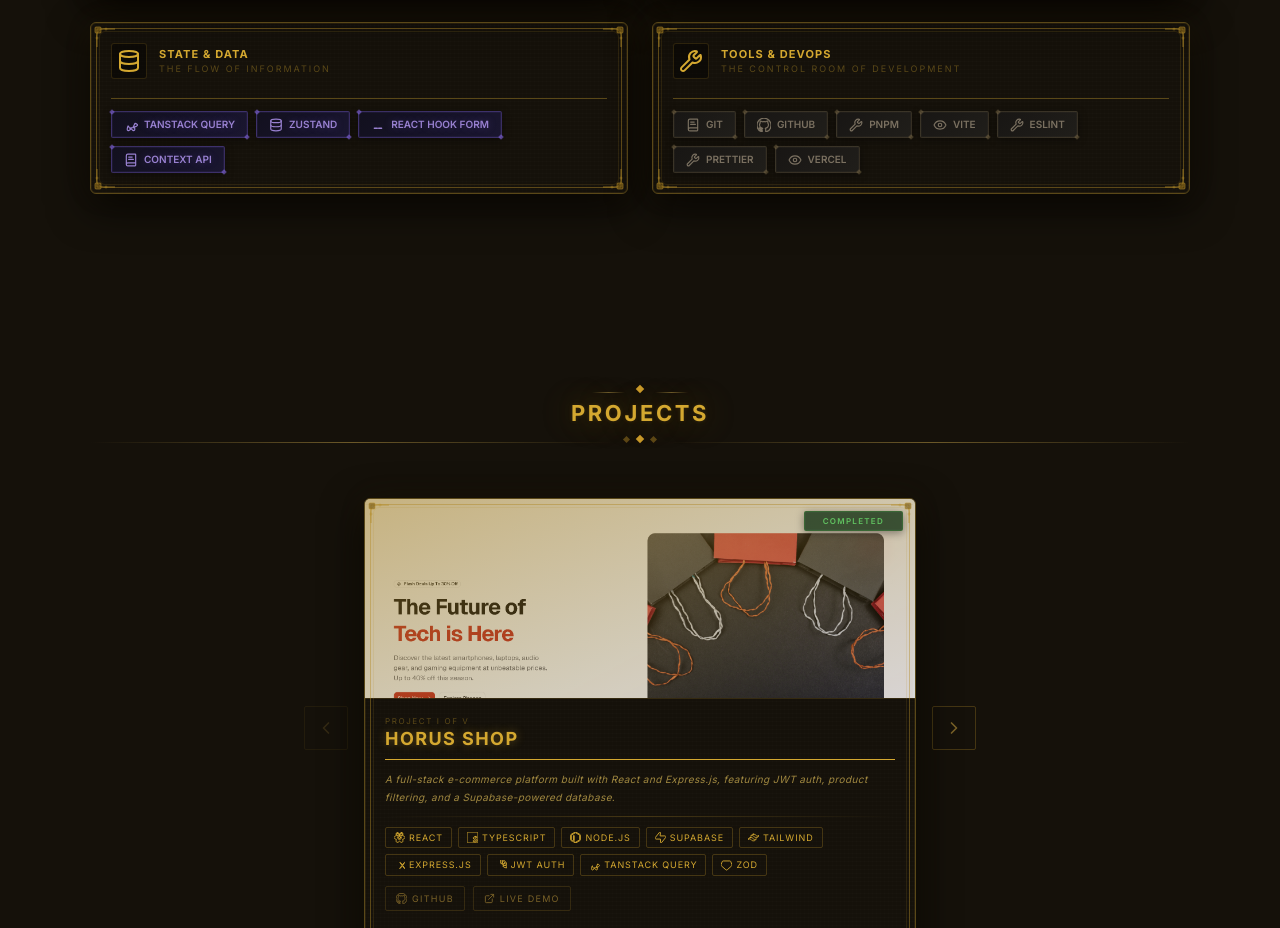
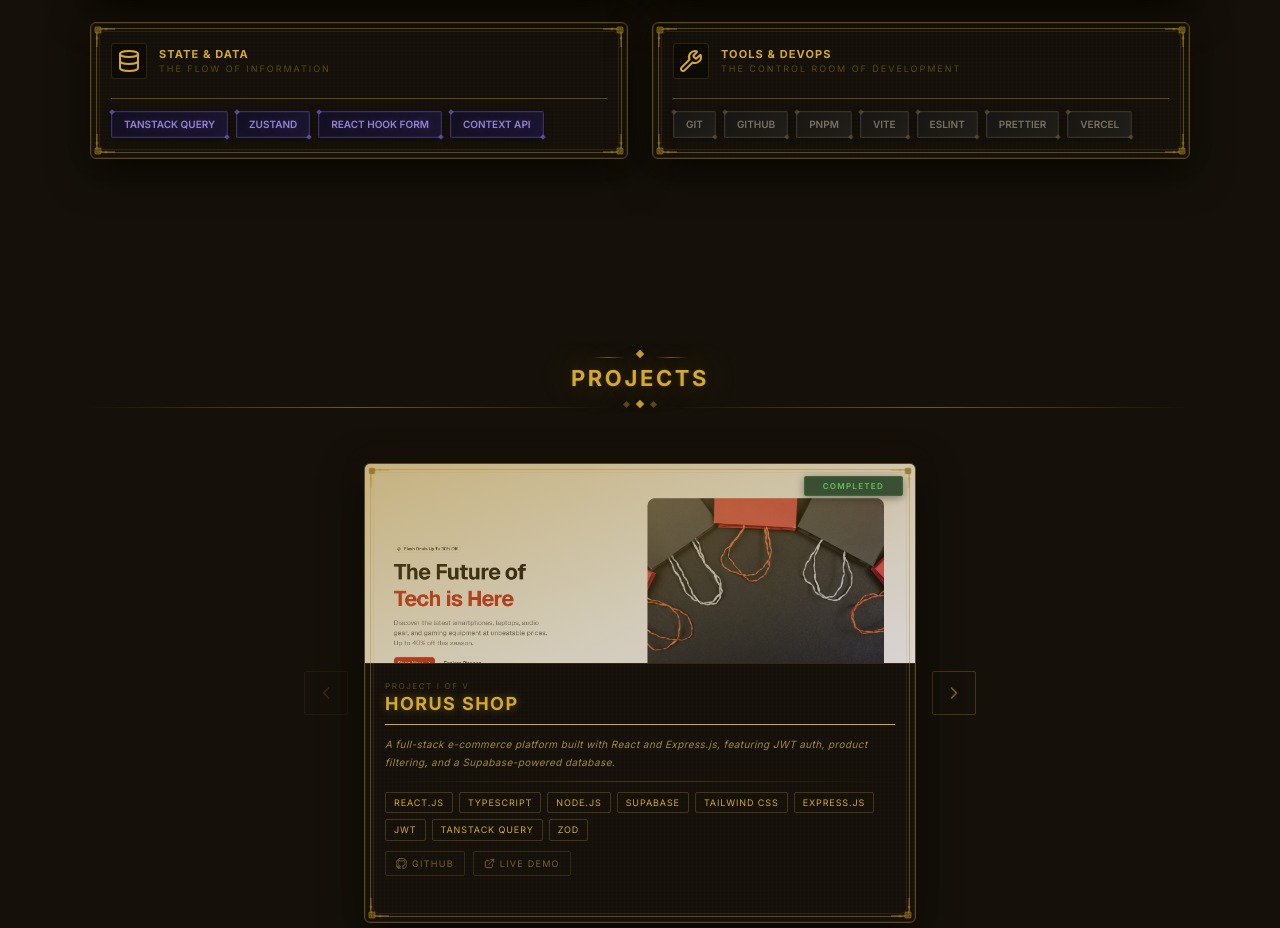
Before and after one commit to 0x-70da/portfolio, a Next.js app: page / in a window 1280 px wide. Shown: the part 1904-2832 px from the top of the page. Built offline with nearby package versions, Linux system fonts and the light colour scheme.

Commit message:
feat: update GlowBadge component and data structure for color-based icons and improved type definitions

```diff
--- a/components/wow-components/GlowBadge.tsx
+++ b/components/wow-components/GlowBadge.tsx
@@ -7,7 +7,7 @@ interface GlowBadgeProps {
   children?: React.ReactNode;
   label?: string;
   variant?: string;
-  icon?: string;
+  icon?: string | React.ReactNode;
   iconsSize?: IconSize;
   corners?: boolean;
   className?: string;
@@ -51,6 +51,24 @@ const variantStyles: Record<string, string> = {
   crimson:
     // Crimson / danger-ish
     "text-[rgb(192,80,80)] text-shadow-[0_0_8px_rgba(200,80,80,0.3)] bg-[linear-gradient(135deg,#1e0c0c_0%,#2a1010_100%)] border border-[rgba(180,60,60,0.35)] shadow-[inset_0_0_0_1px_rgba(180,60,60,0.08),0_2px_8px_rgba(0,0,0,0.4)] before:bg-[rgba(180,60,60,0.6)] after:bg-[rgba(180,60,60,0.6)] hover:border-[rgba(180,60,60,0.65)] hover:shadow-[inset_0_0_0_1px_rgba(180,60,60,0.12),0_2px_12px_rgba(0,0,0,0.5),0_0_10px_rgba(180,60,60,0.2)] hover:text-shadow-[0_0_10px_rgba(200,80,80,0.5)]",
+
+  red: "text-[rgb(235,139,128)] text-shadow-[0_0_8px_rgba(232,85,69,0.28)] bg-[linear-gradient(135deg,rgba(232,85,69,0.12)_0%,rgba(70,18,18,0.36)_100%)] border border-[rgba(232,85,69,0.35)] shadow-[inset_0_0_0_1px_rgba(232,85,69,0.08),0_2px_8px_rgba(0,0,0,0.4)] before:bg-[rgba(232,85,69,0.62)] after:bg-[rgba(232,85,69,0.62)] hover:border-[rgba(232,85,69,0.65)] hover:shadow-[inset_0_0_0_1px_rgba(232,85,69,0.12),0_2px_12px_rgba(0,0,0,0.45),0_0_10px_rgba(232,85,69,0.2)] hover:text-shadow-[0_0_10px_rgba(232,85,69,0.45)]",
+
+  green:
+    "text-[rgb(104,204,141)] text-shadow-[0_0_8px_rgba(74,184,112,0.28)] bg-[linear-gradient(135deg,rgba(74,184,112,0.12)_0%,rgba(18,52,32,0.38)_100%)] border border-[rgba(74,184,112,0.35)] shadow-[inset_0_0_0_1px_rgba(74,184,112,0.08),0_2px_8px_rgba(0,0,0,0.4)] before:bg-[rgba(74,184,112,0.62)] after:bg-[rgba(74,184,112,0.62)] hover:border-[rgba(74,184,112,0.65)] hover:shadow-[inset_0_0_0_1px_rgba(74,184,112,0.12),0_2px_12px_rgba(0,0,0,0.45),0_0_10px_rgba(74,184,112,0.2)] hover:text-shadow-[0_0_10px_rgba(74,184,112,0.45)]",
+
+  yellow:
+    "text-[rgb(234,198,92)] text-shadow-[0_0_8px_rgba(212,168,48,0.28)] bg-[linear-gradient(135deg,rgba(212,168,48,0.14)_0%,rgba(56,44,12,0.42)_100%)] border border-[rgba(212,168,48,0.35)] shadow-[inset_0_0_0_1px_rgba(212,168,48,0.08),0_2px_8px_rgba(0,0,0,0.4)] before:bg-[rgba(212,168,48,0.62)] after:bg-[rgba(212,168,48,0.62)] hover:border-[rgba(212,168,48,0.65)] hover:shadow-[inset_0_0_0_1px_rgba(212,168,48,0.12),0_2px_12px_rgba(0,0,0,0.45),0_0_10px_rgba(212,168,48,0.2)] hover:text-shadow-[0_0_10px_rgba(212,168,48,0.45)]",
+
+  blue: "text-[rgb(107,178,238)] text-shadow-[0_0_8px_rgba(74,158,221,0.28)] bg-[linear-gradient(135deg,rgba(74,158,221,0.12)_0%,rgba(14,36,58,0.4)_100%)] border border-[rgba(74,158,221,0.35)] shadow-[inset_0_0_0_1px_rgba(74,158,221,0.08),0_2px_8px_rgba(0,0,0,0.4)] before:bg-[rgba(74,158,221,0.62)] after:bg-[rgba(74,158,221,0.62)] hover:border-[rgba(74,158,221,0.65)] hover:shadow-[inset_0_0_0_1px_rgba(74,158,221,0.12),0_2px_12px_rgba(0,0,0,0.45),0_0_10px_rgba(74,158,221,0.2)] hover:text-shadow-[0_0_10px_rgba(74,158,221,0.45)]",
+
+  purple:
+    "text-[rgb(192,155,245)] text-shadow-[0_0_8px_rgba(168,112,232,0.28)] bg-[linear-gradient(135deg,rgba(168,112,232,0.12)_0%,rgba(42,22,62,0.4)_100%)] border border-[rgba(168,112,232,0.35)] shadow-[inset_0_0_0_1px_rgba(168,112,232,0.08),0_2px_8px_rgba(0,0,0,0.4)] before:bg-[rgba(168,112,232,0.62)] after:bg-[rgba(168,112,232,0.62)] hover:border-[rgba(168,112,232,0.65)] hover:shadow-[inset_0_0_0_1px_rgba(168,112,232,0.12),0_2px_12px_rgba(0,0,0,0.45),0_0_10px_rgba(168,112,232,0.2)] hover:text-shadow-[0_0_10px_rgba(168,112,232,0.45)]",
+
+  white:
+    "text-[rgb(233,236,242)] text-shadow-[0_0_8px_rgba(255,255,255,0.14)] bg-[linear-gradient(135deg,rgba(255,255,255,0.08)_0%,rgba(255,255,255,0.03)_100%)] border border-[rgba(255,255,255,0.18)] shadow-[inset_0_0_0_1px_rgba(255,255,255,0.05),0_2px_8px_rgba(0,0,0,0.4)] before:bg-[rgba(255,255,255,0.58)] after:bg-[rgba(255,255,255,0.58)] hover:border-[rgba(255,255,255,0.3)] hover:shadow-[inset_0_0_0_1px_rgba(255,255,255,0.09),0_2px_12px_rgba(0,0,0,0.45),0_0_10px_rgba(255,255,255,0.14)] hover:text-shadow-[0_0_10px_rgba(255,255,255,0.22)]",
+
+  cyan: "text-[rgb(111,220,230)] text-shadow-[0_0_8px_rgba(64,200,216,0.28)] bg-[linear-gradient(135deg,rgba(64,200,216,0.12)_0%,rgba(10,40,45,0.4)_100%)] border border-[rgba(64,200,216,0.35)] shadow-[inset_0_0_0_1px_rgba(64,200,216,0.08),0_2px_8px_rgba(0,0,0,0.4)] before:bg-[rgba(64,200,216,0.62)] after:bg-[rgba(64,200,216,0.62)] hover:border-[rgba(64,200,216,0.65)] hover:shadow-[inset_0_0_0_1px_rgba(64,200,216,0.12),0_2px_12px_rgba(0,0,0,0.45),0_0_10px_rgba(64,200,216,0.2)] hover:text-shadow-[0_0_10px_rgba(64,200,216,0.45)]",
 };
 
 export function GlowBadge({
@@ -62,6 +80,11 @@ export function GlowBadge({
   corners = true,
   className,
 }: GlowBadgeProps) {
+  const iconNode =
+    typeof icon === "string"
+      ? getIcon(icon, { className: `${iconSizes[iconsSize]} shrink-0` })
+      : icon;
+
   return (
     <div
       className={cn(
@@ -71,7 +94,7 @@ export function GlowBadge({
         className,
       )}
     >
-      {getIcon(icon, { className: `${iconSizes[iconsSize]} shrink-0` })}
+      {iconNode}
       {children || label}
     </div>
   );
--- a/lib/data.json
+++ b/lib/data.json
@@ -7,12 +7,12 @@
       "variant": "primary",
       "icon": "Code2",
       "skills": [
-        { "label": "React.js", "icon": "React" },
-        { "label": "Next.js", "icon": "NextJs" },
-        { "label": "TypeScript", "icon": "TypeScript" },
-        { "label": "Tailwind CSS", "icon": "TailwindCss" },
-        { "label": "Framer Motion", "icon": "Framer" },
-        { "label": "shadcn/ui", "icon": "ShadcnUi" }
+        { "label": "React.js", "color": "cyan" },
+        { "label": "Next.js", "color": "white" },
+        { "label": "TypeScript", "color": "blue" },
+        { "label": "Tailwind CSS", "color": "cyan" },
+        { "label": "Framer Motion", "color": "purple" },
+        { "label": "Shadcn UI", "color": "white" }
       ]
     },
     {
@@ -22,10 +22,10 @@
       "variant": "crimson",
       "icon": "Server",
       "skills": [
-        { "label": "Node.js", "icon": "NodeJs" },
-        { "label": "Express.js", "icon": "Express" },
-        { "label": "PostgreSQL", "icon": "Postgresql" },
-        { "label": "Zod", "icon": "Zod" }
+        { "label": "Node.js", "color": "green" },
+        { "label": "Express.js", "color": "white" },
+        { "label": "PostgreSQL", "color": "blue" },
+        { "label": "Zod", "color": "purple" }
       ]
     },
     {
@@ -35,10 +35,10 @@
       "variant": "arcane",
       "icon": "Database",
       "skills": [
-        { "label": "TanStack Query", "icon": "ReactQuery" },
-        { "label": "Zustand", "icon": "Database" },
-        { "label": "React Hook Form", "icon": "ReactHookForm" },
-        { "label": "Context API", "icon": "BookText" }
+        { "label": "TanStack Query", "color": "yellow" },
+        { "label": "Zustand", "color": "green" },
+        { "label": "React Hook Form", "color": "blue" },
+        { "label": "Context API", "color": "white" }
       ]
     },
     {
@@ -48,13 +48,13 @@
       "variant": "stone",
       "icon": "Wrench",
       "skills": [
-        { "label": "Git", "icon": "BookText" },
-        { "label": "GitHub", "icon": "Github" },
-        { "label": "pnpm", "icon": "Wrench" },
-        { "label": "Vite", "icon": "Eye" },
-        { "label": "ESLint", "icon": "Wrench" },
-        { "label": "Prettier", "icon": "Wrench" },
-        { "label": "Vercel", "icon": "Eye" }
+        { "label": "Git", "color": "red" },
+        { "label": "Github", "color": "white" },
+        { "label": "pnpm", "color": "red" },
+        { "label": "Vite", "color": "purple" },
+        { "label": "ESLint", "color": "blue" },
+        { "label": "Prettier", "color": "white" },
+        { "label": "Vercel", "color": "white" }
       ]
     }
   ],
@@ -64,15 +64,15 @@
       "title": "Horus Shop",
       "description": "A full-stack e-commerce platform built with React and Express.js, featuring JWT auth, product filtering, and a Supabase-powered database.",
       "badges": [
-        { "label": "React", "icon": "React" },
-        { "label": "TypeScript", "icon": "TypeScript" },
-        { "label": "Node.js", "icon": "NodeJs" },
-        { "label": "Supabase", "icon": "Supabase" },
-        { "label": "Tailwind", "icon": "TailwindCss" },
-        { "label": "Express.js", "icon": "Express" },
-        { "label": "JWT Auth", "icon": "Jwt" },
-        { "label": "TanStack Query", "icon": "ReactQuery" },
-        { "label": "Zod", "icon": "Zod" }
+        { "label": "React.js", "color": "cyan" },
+        { "label": "TypeScript", "color": "blue" },
+        { "label": "Node.js", "color": "green" },
+        { "label": "Supabase", "color": "green" },
+        { "label": "Tailwind CSS", "color": "cyan" },
+        { "label": "Express.js", "color": "white" },
+        { "label": "JWT", "color": "red" },
+        { "label": "TanStack Query", "color": "yellow" },
+        { "label": "Zod", "color": "purple" }
       ],
       "status": "completed",
       "githubUrl": "https://github.com/0x-70da/horus-shop-v2",
@@ -84,9 +84,9 @@
       "title": "To-Do App",
       "description": "A simple to-do application built with React, allowing users to manage their tasks with a clean interface and local storage persistence.",
       "badges": [
-        { "label": "React", "icon": "React" },
-        { "label": "Javascript", "icon": "JavaScript" },
-        { "label": "Tailwind", "icon": "TailwindCss" }
+        { "label": "React.js", "color": "cyan" },
+        { "label": "JavaScript", "color": "yellow" },
+        { "label": "Tailwind CSS", "color": "cyan" }
       ],
       "status": "completed",
       "githubUrl": "https://github.com/0x-70da/To-Do-App",
@@ -98,10 +98,10 @@
       "title": "Weather Application",
       "description": "A weather application built with React and OpenWeatherMap API, providing real-time forecasts and dynamic backgrounds that change with the weather.",
       "badges": [
-        { "label": "React", "icon": "React" },
-        { "label": "Javascript", "icon": "JavaScript" },
-        { "label": "OpenWeatherMap API", "icon": "Eye" },
-        { "label": "Tailwind", "icon": "TailwindCss" }
+        { "label": "React.js", "color": "cyan" },
+        { "label": "JavaScript", "color": "yellow" },
+        { "label": "OpenWeatherMap API", "color": "blue" },
+        { "label": "Tailwind CSS", "color": "cyan" }
       ],
       "status": "completed",
       "githubUrl": "https://github.com/0x-70da/Weather-Application-v2",
@@ -113,12 +113,12 @@
       "title": "College Web Project",
       "description": "A college project website built with Next.js, showcasing a responsive design and interactive features to demonstrate web development skills.",
       "badges": [
-        { "label": "Next.js", "icon": "NextJs" },
-        { "label": "TypeScript", "icon": "TypeScript" },
-        { "label": "Tailwind", "icon": "TailwindCss" },
-        { "label": "shadcn/ui", "icon": "ShadcnUi" },
-        { "label": "Prisma", "icon": "Prisma" },
-        { "label": "JWT Auth", "icon": "Jwt" }
+        { "label": "Next.js", "color": "white" },
+        { "label": "TypeScript", "color": "blue" },
+        { "label": "Tailwind CSS", "color": "cyan" },
+        { "label": "Shadcn UI", "color": "white" },
+        { "label": "Prisma", "color": "white" },
+        { "label": "JWT", "color": "red" }
       ],
       "status": "wip",
       "githubUrl": "https://github.com/0x-70da/web-project-nextjs",
@@ -130,11 +130,11 @@
       "title": "Admin Dashboard",
       "description": "An admin dashboard built with Next.js, featuring data visualization, user management, and responsive design for seamless administration.",
       "badges": [
-        { "label": "Next.js", "icon": "NextJs" },
-        { "label": "Javascript", "icon": "JavaScript" },
-        { "label": "Tailwind", "icon": "TailwindCss" },
-        { "label": "Recharts", "icon": "ChartJs" },
-        { "label": "Framer Motion", "icon": "Framer" }
+        { "label": "Next.js", "color": "white" },
+        { "label": "JavaScript", "color": "yellow" },
+        { "label": "Tailwind CSS", "color": "cyan" },
+        { "label": "Recharts", "color": "blue" },
+        { "label": "Framer Motion", "color": "purple" }
       ],
       "status": "wip",
       "githubUrl": "https://github.com/0x-70da/admin-dashboard",
@@ -157,10 +157,10 @@
         "Maintained long-term relationships with 5+ recurring clients"
       ],
       "tags": [
-        { "label": "React", "icon": "React" },
-        { "label": "Node.js", "icon": "NodeJs" },
-        { "label": "TypeScript", "icon": "TypeScript" },
-        { "label": "Supabase", "icon": "Supabase" }
+        { "label": "React", "color": "cyan" },
+        { "label": "Node.js", "color": "green" },
+        { "label": "TypeScript", "color": "blue" },
+        { "label": "Supabase", "color": "green" }
       ]
     },
     {
@@ -176,9 +176,9 @@
         "Reduced bundle size by 40% through code splitting and lazy loading"
       ],
       "tags": [
-        { "label": "React", "icon": "React" },
-        { "label": "TypeScript", "icon": "TypeScript" },
-        { "label": "Tailwind", "icon": "TailwindCss" }
+        { "label": "React", "color": "cyan" },
+        { "label": "TypeScript", "color": "blue" },
+        { "label": "Tailwind CSS", "color": "cyan" }
       ]
     }
   ],
@@ -187,25 +187,29 @@
       "label": "Email",
       "value": "mahmoud.abdelnasser.dev@email.com",
       "href": "mailto:mahmoud.abdelnasser.dev@email.com",
-      "icon": "Mail"
+      "icon": "Mail",
+      "color": "red"
     },
     {
       "label": "GitHub",
       "value": "github.com/0x-70da",
       "href": "https://github.com/0x-70da",
-      "icon": "Github"
+      "icon": "Github",
+      "color": "arcane"
     },
     {
       "label": "LinkedIn",
       "value": "linkedin.com/in/mahmoud-abdelnasser-a7b246332",
       "href": "https://linkedin.com/in/mahmoud-abdelnasser-a7b246332",
-      "icon": "Linkedin"
+      "icon": "Linkedin",
+      "color": "cyan"
     },
     {
       "label": "X (Twitter)",
       "value": "@MahmoudCanCode",
       "href": "https://x.com/MahmoudCanCode",
-      "icon": "Twitter"
+      "icon": "Twitter",
+      "color": "white"
     }
   ],
   "factItems": [
@@ -241,22 +245,26 @@
     {
       "label": "GitHub",
       "href": "https://github.com/0x-70da",
-      "icon": "Github"
+      "icon": "Github",
+      "color": "arcane"
     },
     {
       "label": "LinkedIn",
       "href": "https://linkedin.com/in/mahmoud-abdelnasser-a7b246332",
-      "icon": "Linkedin"
+      "icon": "Linkedin",
+      "color": "cyan"
     },
     {
       "label": "Email",
       "href": "mailto:mahmoud.abdelnasser.dev@email.com",
-      "icon": "Mail"
+      "icon": "Mail",
+      "color": "red"
     },
     {
       "label": "Twitter",
       "href": "https://x.com/MahmoudCanCode",
-      "icon": "Twitter"
+      "icon": "Twitter",
+      "color": "white"
     }
   ]
 }
--- a/lib/getIcon.tsx
+++ b/lib/getIcon.tsx
@@ -120,28 +120,28 @@ export function getIcon(name: string, props?: React.SVGProps<SVGSVGElement>) {
     Briefcase: <Briefcase key={name} {...props} />,
     Eye: <Eye key={name} {...props} />,
     BookText: <BookText key={name} {...props} />,
-    NextJs: <NextJs key={name} {...props} />,
-    React: <ReactIcon key={name} {...props} />,
-    TailwindCss: <TailwindCss key={name} {...props} />,
+    "Next.js": <NextJs key={name} {...props} />,
+    "React.js": <ReactIcon key={name} {...props} />,
+    "Tailwind CSS": <TailwindCss key={name} {...props} />,
     TypeScript: <TypeScriptIcon key={name} {...props} />,
     JavaScript: <Code2 key={name} {...props} />,
-    Express: <Express key={name} {...props} />,
-    NodeJs: <NodeJs key={name} {...props} />,
+    "Express.js": <Express key={name} {...props} />,
+    "Node.js": <NodeJs key={name} {...props} />,
 
-    Framer: <Framer key={name} {...props} />,
-    ShadcnUi: <ShadcnUi key={name} {...props} />,
+    "Framer Motion": <Framer key={name} {...props} />,
+    "Shadcn UI": <ShadcnUi key={name} {...props} />,
 
-    Postgresql: <Postgresql key={name} {...props} />,
-    ReactQuery: <ReactQuery key={name} {...props} />,
+    PostgreSQL: <Postgresql key={name} {...props} />,
+    "TanStack Query": <ReactQuery key={name} {...props} />,
     Zod: <Zod key={name} {...props} />,
-    ReactHookForm: <ReactHookForm key={name} {...props} />,
+    "React Hook Form": <ReactHookForm key={name} {...props} />,
 
     Supabase: <Supabase key={name} {...props} />,
     Prisma: <Prisma key={name} {...props} />,
-    ChartJs: <ChartJs key={name} {...props} />,
+    "Chart.js": <ChartJs key={name} {...props} />,
     Drizzle: <Drizzle key={name} {...props} />,
 
-    Jwt: <Jwt key={name} {...props} />,
+    JWT: <Jwt key={name} {...props} />,
     Foodpanda: <Foodpanda key={name} {...props} />,
   };
 
--- a/lib/types.ts
+++ b/lib/types.ts
@@ -1,13 +1,31 @@
-export interface LabeledIconItem {
+export type GlowBadgeVariant =
+  | "none"
+  | "success"
+  | "primary"
+  | "arcane"
+  | "secondary"
+  | "stone"
+  | "crimson"
+  | "red"
+  | "green"
+  | "yellow"
+  | "blue"
+  | "purple"
+  | "white"
+  | "cyan";
+
+export type SocialLinkVariant = "arcane" | "red" | "white" | "cyan";
+
+export interface LabeledColorItem {
   label: string;
-  icon: string;
+  color: GlowBadgeVariant;
 }
 
 export interface Project {
   id: string;
   title: string;
   description: string;
-  badges: LabeledIconItem[];
+  badges: LabeledColorItem[];
   status: string;
   githubUrl?: string;
   liveUrl?: string;
@@ -20,7 +38,7 @@ export interface SkillCategory {
   subtitle: string;
   variant: string;
   icon: string;
-  skills: LabeledIconItem[];
+  skills: LabeledColorItem[];
 }
 
 export interface Experience {
@@ -31,7 +49,7 @@ export interface Experience {
   type: string;
   description: string;
   achievements: string[];
-  tags: LabeledIconItem[];
+  tags: LabeledColorItem[];
   current?: boolean;
 }
 
@@ -40,6 +58,7 @@ export interface ContactItem {
   value: string;
   href: string;
   icon: string;
+  color: GlowBadgeVariant;
 }
 
 export interface FactItem {
@@ -57,4 +76,5 @@ export interface SocialLink {
   label: string;
   href: string;
   icon: string;
+  color: SocialLinkVariant;
 }
```
